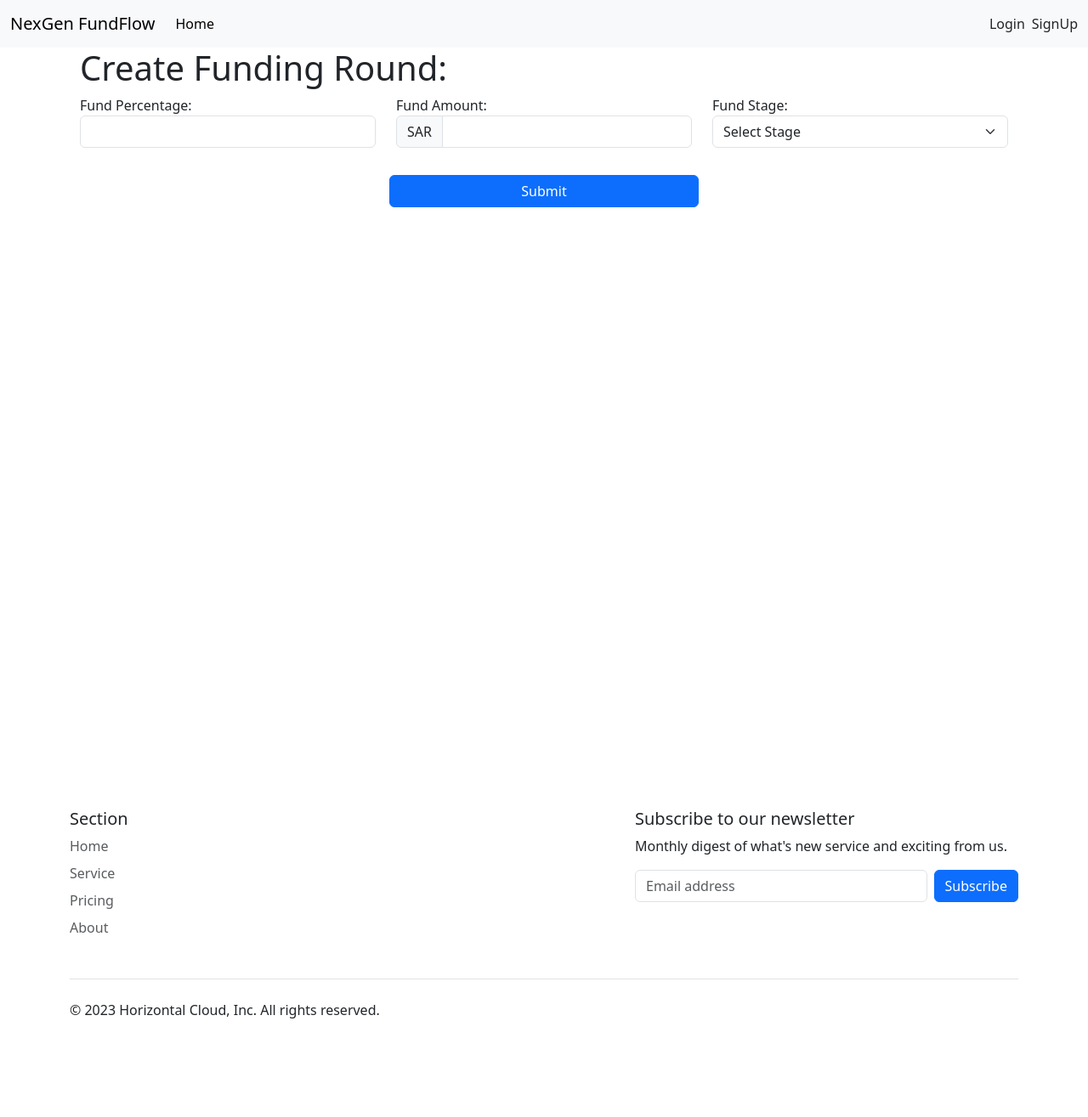
After one commit to abdullah-alanezi/FinalCapstone, a Django app: page /startup/1/funding/create/ in a window 1280 px wide. The commit adds this page. Shown: the whole page at 85% size. Run offline with Django 5.2, Linux system fonts and the light colour scheme; tables that the repository leaves empty hold one stand-in row (values such as "Sample post").

Commit message:
finish list stratup and create fundround,view fund round

```diff
--- a/NexGenFundFlow/startup/models.py
+++ b/NexGenFundFlow/startup/models.py
@@ -43,8 +43,7 @@ class FundingRound(models.Model):
     startup = models.ForeignKey(StartUp,on_delete=models.CASCADE)
     fund_percentage = models.FloatField()
     fund_amount = models.IntegerField()
-    fund_status = models.CharField(max_length=1024,choices=statuss.choices)
-    fund_current_close = models.FloatField()
+    fund_status = models.CharField(max_length=1024,choices=statuss.choices,default="Open")
     fund_stage = models.CharField(max_length=1024,choices=stages.choices)
 
     def __str__(self) -> str:
--- a/NexGenFundFlow/startup/templates/startup/all_my_startup.html
+++ b/NexGenFundFlow/startup/templates/startup/all_my_startup.html
@@ -15,7 +15,7 @@
         {% for n in startup %}
         <div class="col-12 d-flex justify-content-between">
             <img src="{{n.startup_avatar.url}}" class="img">
-            <h1> {{n.startup_name}}</h1>
+            <a href="{% url 'startup:view_startup_profile_view' n.id %}" class="text-decoration-non black"><h1> {{n.startup_name}}</h1></a>
         </div>
         {% endfor %}
     </div>
--- /dev/null
+++ b/NexGenFundFlow/startup/templates/startup/funding_round.html
@@ -0,0 +1,45 @@
+{% extends 'home/base.html' %}
+{% block title  %}
+<title>Funding Round</title>
+{% endblock %}
+
+
+{% block body %}
+<div class="container">
+    <form class="row" action="{% url 'startup:funding_round_view' startup_id %}" method="POST">
+        {% csrf_token %}
+        {% if massage %}
+            <div class="alert alert-danger" role="alert">
+                {{massage}}
+            </div>
+        {% endif %}
+
+        <h1>Create Funding Round:</h1>
+        <div class="col-md-4 m-0">
+            <label class="from-label">Fund Percentage:</label>
+            <input type="number" name="fund_percentage" class="form-control" max="100" min="1">
+        </div>
+
+        <div class="col-md-4 m-0">
+            <label class="from-label">Fund Amount:</label>
+            <div class="input-group mb-3">
+                <span class="input-group-text">SAR</span>
+                <input type="number" name="fund_amount" class="form-control">
+            </div>
+        </div>
+
+        <div class="col-md-4 m-0">
+            <label class="from-label">Fund Stage:</label>
+            <select name="fund_stage" class="form-select">
+                <option selected>Select Stage</option>
+                {% for key,value in stage.choices %}
+                    <option value="{{key}}">{{value}}</option>
+                {% endfor %}
+            </select>
+        </div>
+        <div class="col-12 justify-content-center d-flex">
+            <input type="submit" class="btn btn-primary mt-3 col-4">
+        </div>
+    </form>
+</div>
+{% endblock %}
--- a/NexGenFundFlow/startup/templates/startup/view_startup.html
+++ b/NexGenFundFlow/startup/templates/startup/view_startup.html
@@ -25,7 +25,9 @@
                     <li><a class="dropdown-item" href="{% url 'startup:edit_startup_view' startup.id %}">Edit</a></li>
                     <li><a class="dropdown-item" href="{% url 'startup:add_team_member_view' startup.id %}">Add Team Member</a></li>
                     <li><a class="dropdown-item" href="{% url 'startup:team_view' startup.id %}">View Team Member</a></li>
-                    <li><a class="dropdown-item" href="">Fund Round</a></li>
+                    <li><a class="dropdown-item" href="{% url 'startup:funding_round_view' startup.id %}">Create Funding Round</a></li>
+                    <li><a class="dropdown-item" href="{% url 'startup:all_funding_round_view' startup.id %}">View Funding Round</a></li>
+
                   </ul>
                 </div>
             </div>
@@ -62,7 +64,7 @@
             </div>
 
             <div class="col-md-4">
-                <label class="from-label">Startup Avatar:</label>
+                <label class="from-label">Startup Avatar: Current:<a href="{{startup.startup_avatar.url}}">{{startup.startup_avatar.url}}</a></label>
                 <input type="file" name="startup_avatar" class="form-control">
             </div>
 
--- a/NexGenFundFlow/startup/urls.py
+++ b/NexGenFundFlow/startup/urls.py
@@ -11,4 +11,6 @@ urlpatterns = [
     path('<startup_id>/team/',views.team_view,name='team_view'),
     path('<startup_id>/add/team/',views.add_team_member_view,name='add_team_member_view'),
     path('all/<user_id>/',views.view_all_my_stratup_view,name='view_all_my_stratup_view'),
+    path('<startup_id>/funding/create/',views.funding_round_view,name='funding_round_view'),
+    path('<startup_id>/all/fund/',views.all_funding_round_view,name='all_funding_round_view')
 ]
--- a/NexGenFundFlow/startup/views.py
+++ b/NexGenFundFlow/startup/views.py
@@ -1,6 +1,6 @@
 from django.shortcuts import render, redirect
 from django.http import HttpRequest,HttpResponse
-from .models import StartUp,TeamMember
+from .models import StartUp,TeamMember,FundingRound
 
 
 # Create your views here.
@@ -94,3 +94,26 @@ def add_team_member_view(request:HttpRequest,startup_id):
         return redirect('startup:view_startup_profile_view',startup_id=startup_id)
 
     return render(request,'startup/add_team_member.html',{'massage':massage,'startup_id':startup_id})
+
+
+
+def funding_round_view(request:HttpRequest,startup_id):
+    sit = StartUp.objects.get(id=startup_id)
+
+    if request.method == 'POST':
+        fund = FundingRound(
+            startup=sit,
+            fund_percentage= request.POST['fund_percentage'],
+            fund_amount= request.POST['fund_amount'],
+            fund_stage= request.POST['fund_stage'],
+        )
+        fund.save()
+        return redirect('startup:all_funding_round_view',startup_id=startup_id)
+    return render(request,'startup/funding_round.html',{'stage':FundingRound.stages,'startup_id':startup_id})
+
+def all_funding_round_view(request:HttpRequest,startup_id):
+    new = StartUp.objects.get(id=startup_id)
+
+    search = FundingRound.objects.filter(startup=new)
+
+    return render(request,'startup/view_funding_round.html',{'fund':search})
```
Also changed, not shown: NexGenFundFlow/startup/templates/startup/view_funding_round.html (added, +24 -0 lines), NexGenFundFlow/media/images/Screenshot_2023-10-09_at_7.31.12PM_W1oovs4.png (added), NexGenFundFlow/startup/migrations/0002_remove_fundinground_fund_current_close_and_more.py (added).
